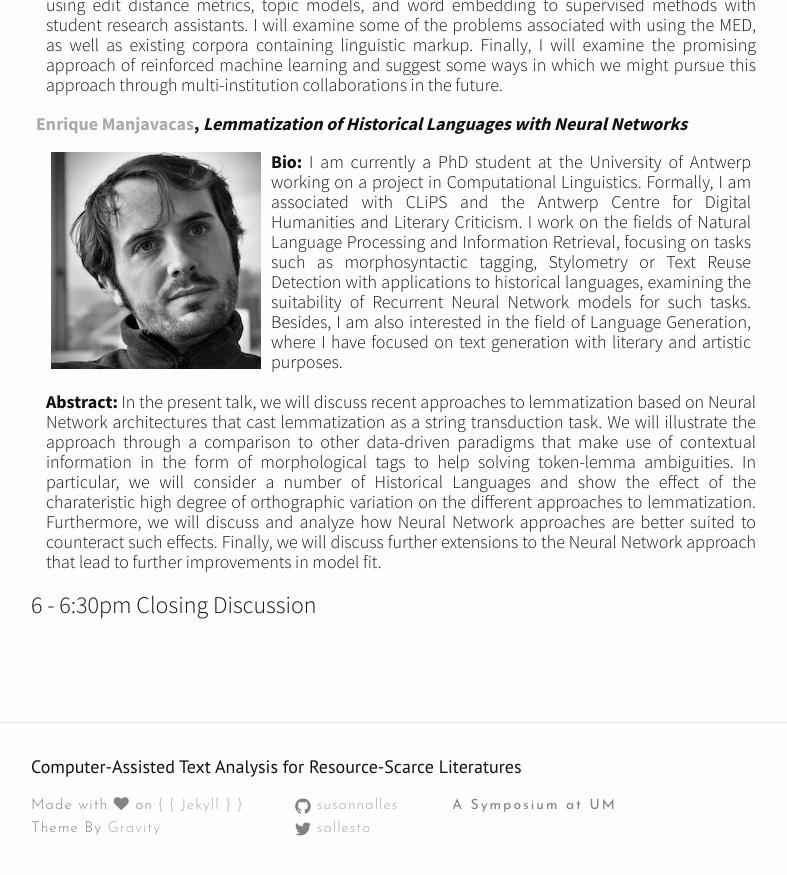
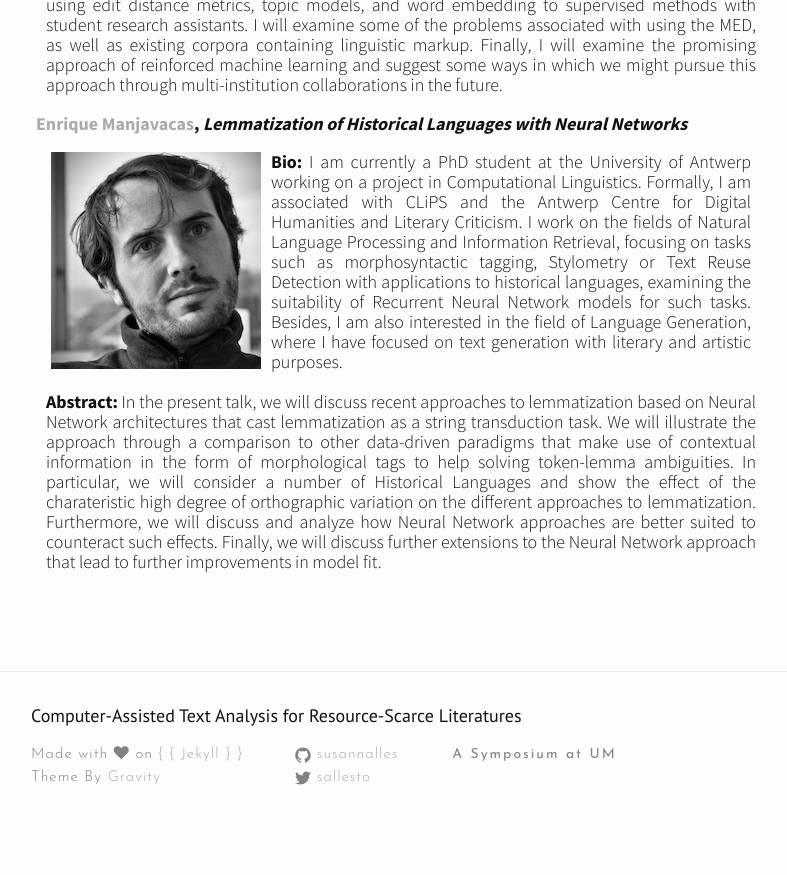
Before and after one commit to susannalles/CATARSL, a Jekyll site: the page built from program.md, in a window 1280 px wide and 900 px high, scrolled down 6639 px. Shown: the top 875 px of the window, without its empty margins (239-1026 px from the left). Built offline with Jekyll 4.4.1, drawn with Linux system fonts in a browser that asks for light colours; nearby versions of some CDN libraries; after the commit the page ends 7488 px from its top, so only the background shows below that.

Commit message:
hours program

```diff
--- a/program.md
+++ b/program.md
@@ -192,5 +192,3 @@ This paper presents a technique for inferring a lemmatization model for an under
                     lead to further improvements in model fit.</div>
   </div>
 </div>
-
-6 - 6:30pm Closing Discussion
```
Also changed, not shown: 2 other files.
